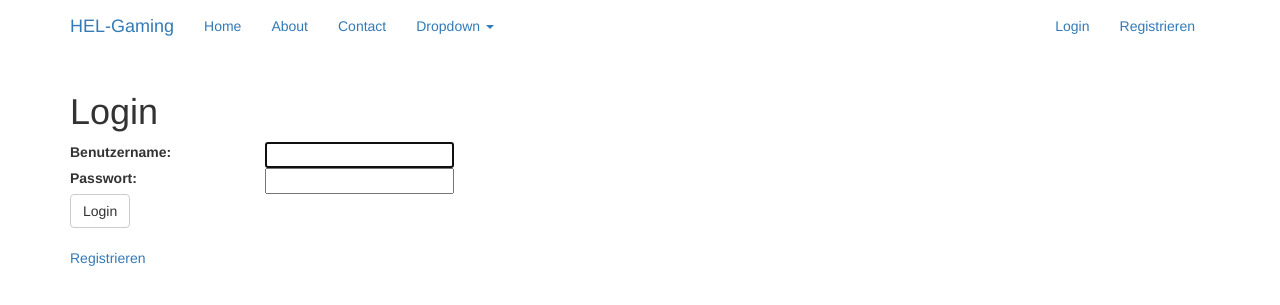
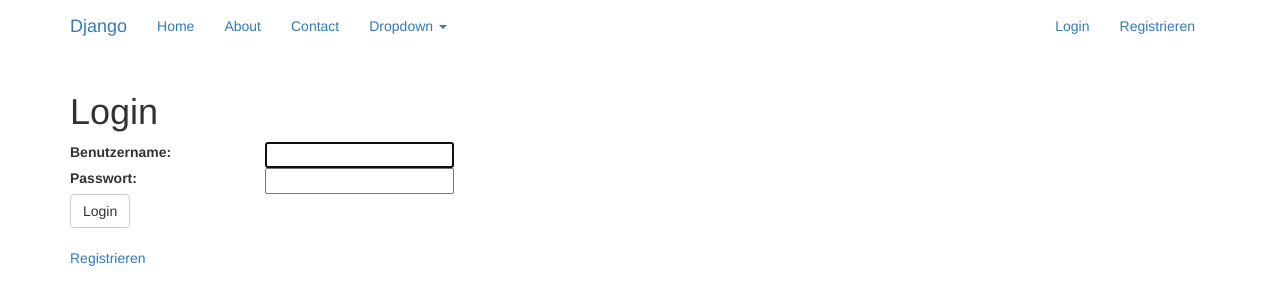
Before and after one commit to n2o/django-skeleton, a Django app: page /account/ in a window 1280 px wide. Shown: the top 305 px of the page. Run offline with Django 3.2, Linux system fonts and the light colour scheme; some libraries are stand-ins or nearby versions.

Commit message:
Update to django 1.8.1, rename app

```diff
--- a/requirements.txt
+++ b/requirements.txt
@@ -1 +1 @@
-Django==1.8
+Django==1.8.1
--- a/templates/base.html
+++ b/templates/base.html
@@ -9,7 +9,7 @@
     <meta name="author" content="">
     <link rel="icon" href="../../favicon.ico">
 
-    <title>HEL - Hochschul eSports Liga</title>
+    <title>Django Skeleton</title>
 
     <!-- Bootstrap core CSS -->
     <link href="//maxcdn.bootstrapcdn.com/bootstrap/3.3.4/css/bootstrap.min.css" rel="stylesheet">
@@ -40,7 +40,7 @@
             <span class="icon-bar"></span>
             <span class="icon-bar"></span>
           </button>
-          <a class="navbar-brand" href="/">HEL-Gaming</a>
+          <a class="navbar-brand" href="/">Django</a>
         </div>
         <div id="navbar" class="navbar-collapse collapse">
           <ul class="nav navbar-nav">
```
Also changed, not shown: README.md.
